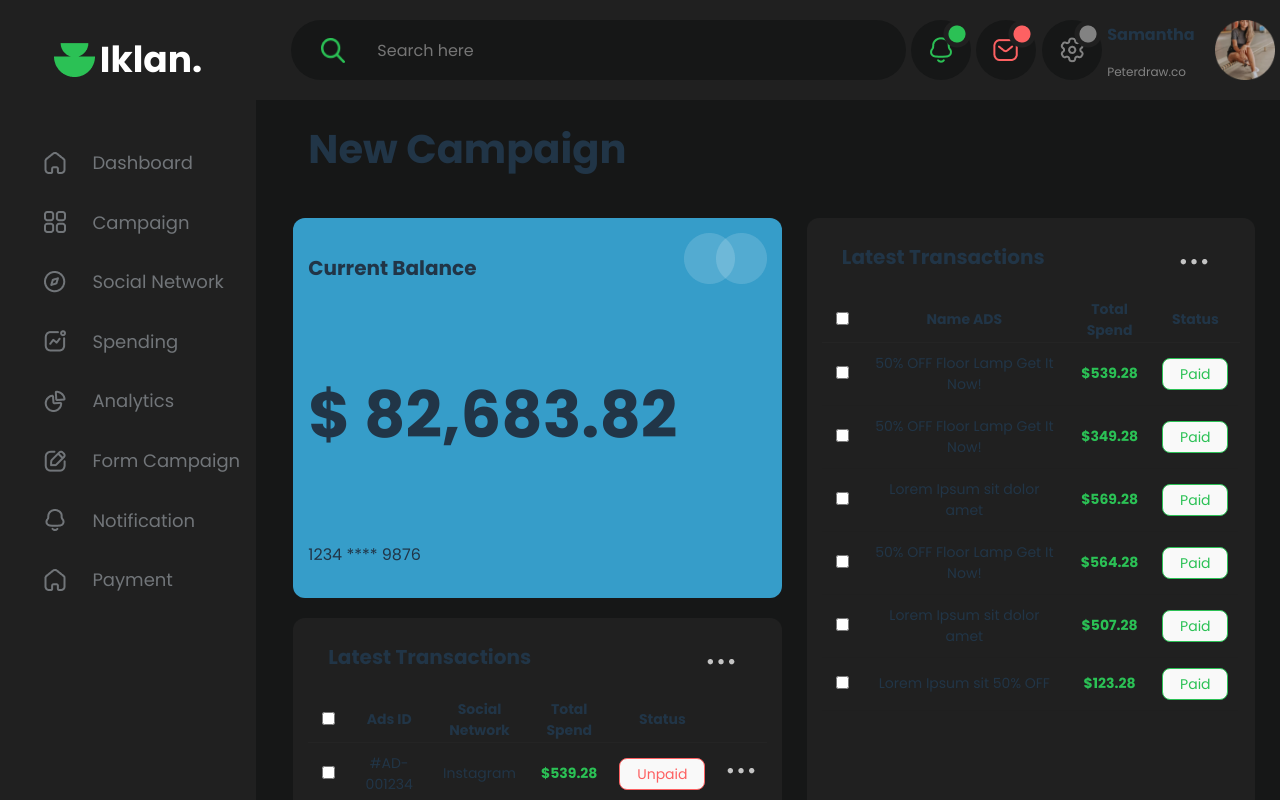
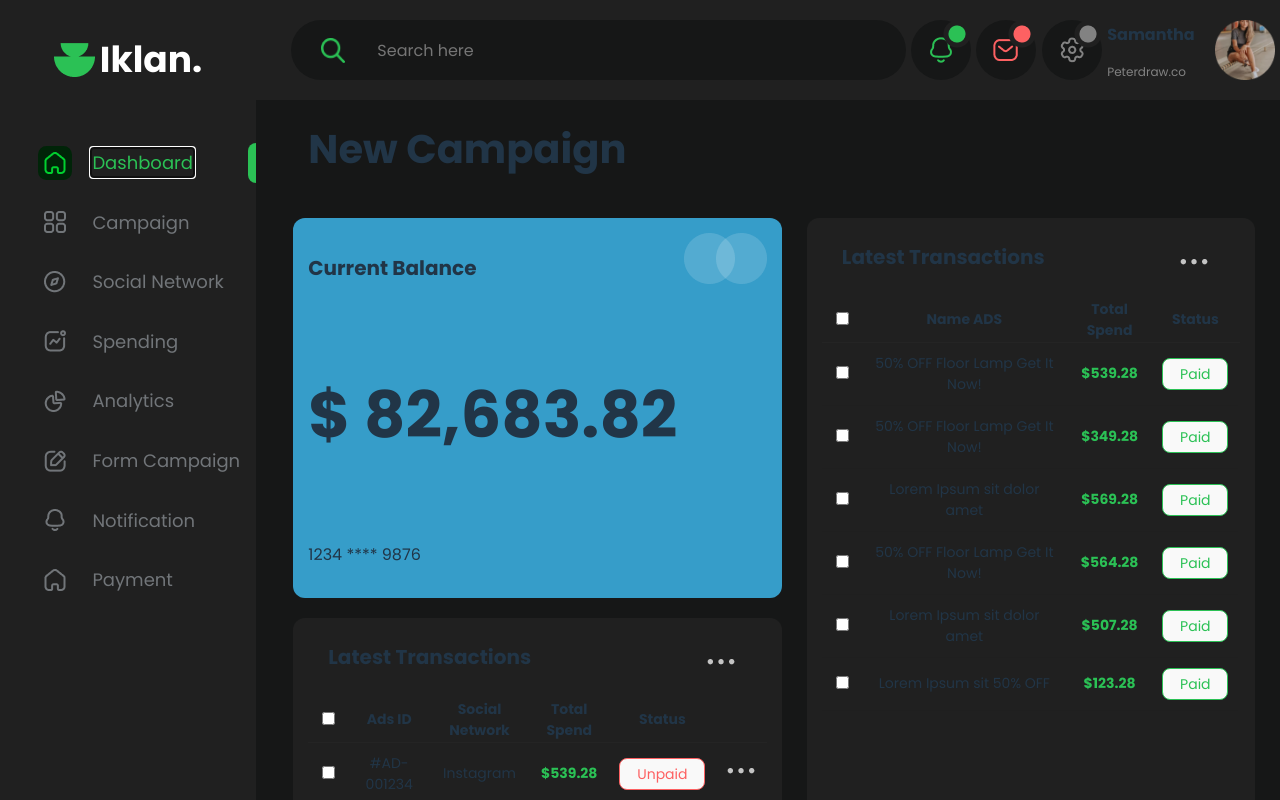
Before and after one commit to Karsker/CracKube-FrontEnd-Internship-Website, a React (Vite) app: page / in a window 1280 px wide. Shown: the top 800 px of the page. Built offline with nearby package versions, Linux system fonts and the light colour scheme.

Commit message:
Set focus on dashboard link when page loads

```diff
--- a/src/SideNav.jsx
+++ b/src/SideNav.jsx
@@ -7,12 +7,18 @@ import spendingIcon from './assets/Icons/SideNavbar/Spending.png'
 import formCampaignIcon from './assets/Icons/SideNavbar/FormCampaign.png'
 import analyticsIcon from './assets/Icons/SideNavbar/Analytics.png'
 import notificationIcon from './assets/Icons/SideNavbar/Notification.png'
+import { useRef, useEffect } from 'react'
 const SideNav = (props) => {
+    const inputReference = useRef(null);
+
+    useEffect(() => {
+        inputReference.current.focus();
+    }, []);
     return (
         <div className="sidenav">
             <div class="navlogo"><img src={headerLogo} style={{height: 35, width: 41}}/>Iklan.</div>
 
-            <div className="navbarLink"><img src={homeIcon} className="navIcon"/><a href="#section">Dashboard</a><div className="selectionBar"></div></div>
+            <div className="navbarLink" ><img src={homeIcon} className="navIcon"/><a href="#section" id="home" ref={inputReference}>Dashboard</a><div className="selectionBar"></div></div>
             <div className="navbarLink"><img src={categoryIcon} className="navIcon"/><a href="#section">Campaign</a><div className="selectionBar"></div></div>
             <div className="navbarLink"><img src={socialMediaIcon} className="navIcon"/><a href="#section">Social Network</a><div className="selectionBar"></div></div>
             <div className="navbarLink"><img src={spendingIcon} className="navIcon"/><a href="#section">Spending</a><div className="selectionBar"></div></div>
@@ -20,7 +26,9 @@ const SideNav = (props) => {
             <div className="navbarLink"><img src={formCampaignIcon} className="navIcon"/><a href="#section">Form Campaign</a><div className="selectionBar"></div></div>
             <div className="navbarLink"><img src={notificationIcon} className="navIcon"/><a href="#section">Notification</a><div className="selectionBar"></div></div>
             <div className="navbarLink"><img src={homeIcon} className="navIcon"/><a href="#section">Payment</a><div className="selectionBar"></div></div>
+
         </div>
+
     )
 }
 
```
